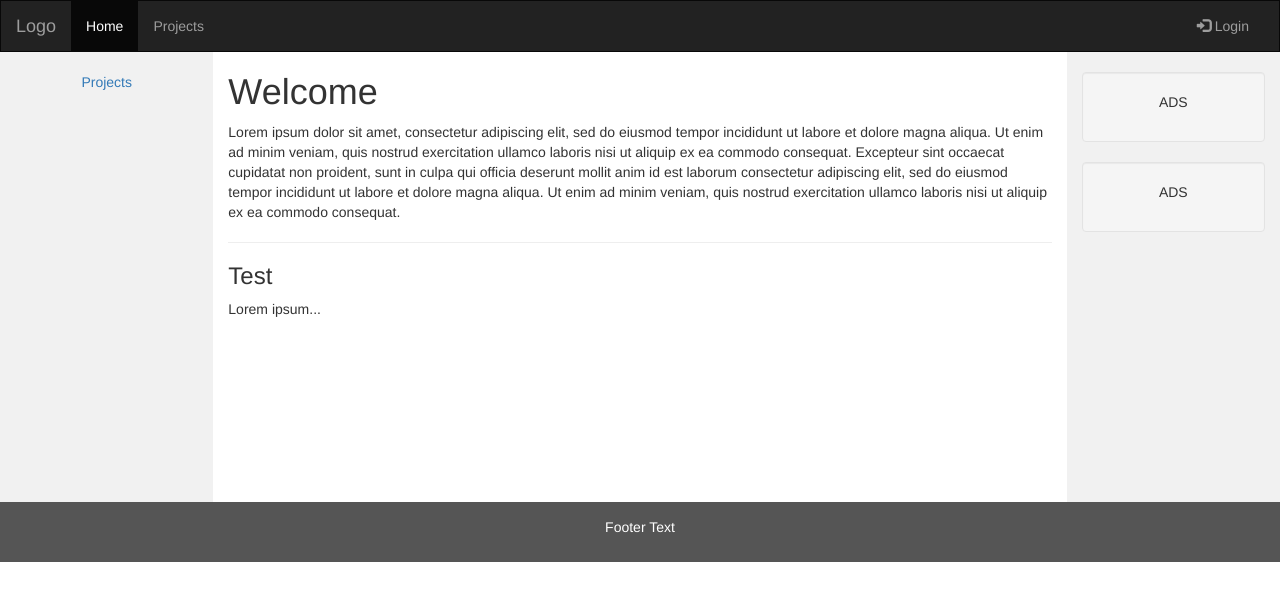
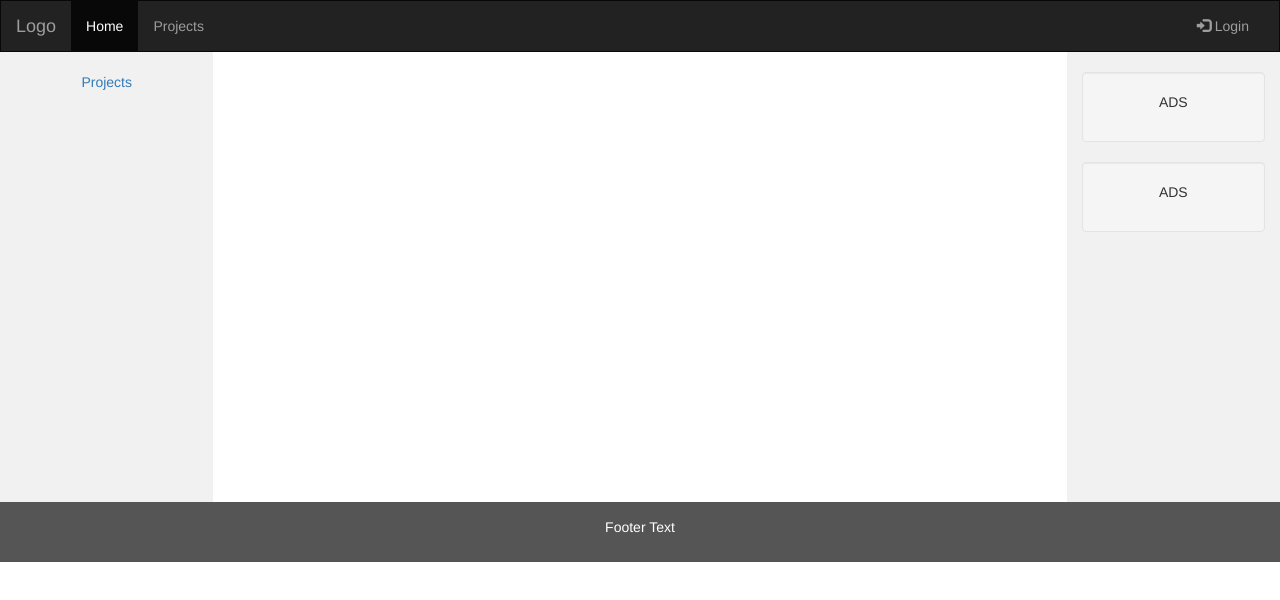
Before and after one commit to mspbgx/mspbgx.github.io, a plain HTML site: page index.html in a window 1280 px wide. Drawn offline with nearby package versions, Linux system fonts and the light colour scheme.

Commit message:
edit links

```diff
--- a/index.html
+++ b/index.html
@@ -56,7 +56,7 @@
     <div class="collapse navbar-collapse" id="myNavbar">
       <ul class="nav navbar-nav">
         <li class="active"><a href="#">Home</a></li>
-        <li><a href="https://github.com/mspbgx/">Projects</a></li>
+        <li><a href="https://github.com/mspbgx/" target="loadInMe">Projects</a></li>
       </ul>
       <ul class="nav navbar-nav navbar-right">
         <li><a href="#"><span class="glyphicon glyphicon-log-in"></span> Login</a></li>
@@ -71,11 +71,7 @@
       <p><a href="https://github.com/mspbgx/">Projects</a></p>
     </div>
     <div class="col-sm-8 text-left">
-      <h1>Welcome</h1>
-      <p>Lorem ipsum dolor sit amet, consectetur adipiscing elit, sed do eiusmod tempor incididunt ut labore et dolore magna aliqua. Ut enim ad minim veniam, quis nostrud exercitation ullamco laboris nisi ut aliquip ex ea commodo consequat. Excepteur sint occaecat cupidatat non proident, sunt in culpa qui officia deserunt mollit anim id est laborum consectetur adipiscing elit, sed do eiusmod tempor incididunt ut labore et dolore magna aliqua. Ut enim ad minim veniam, quis nostrud exercitation ullamco laboris nisi ut aliquip ex ea commodo consequat.</p>
-      <hr>
-      <h3>Test</h3>
-      <p>Lorem ipsum...</p>
+      <iframe width=100% height=100% frameborder=0 name="loadInMe"></iframe>
     </div>
     <div class="col-sm-2 sidenav">
       <div class="well">
```
